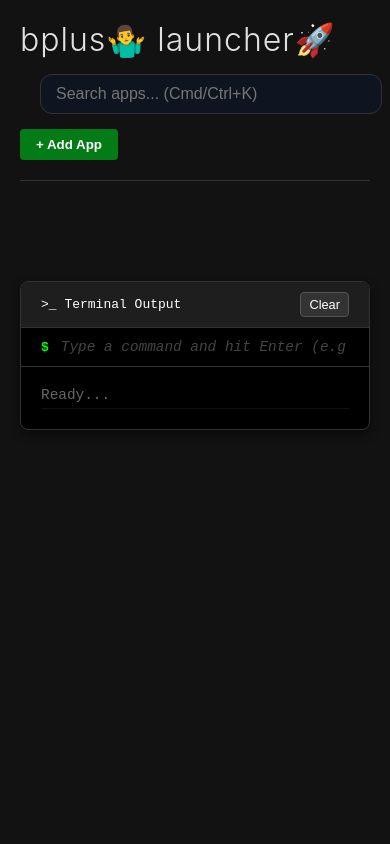
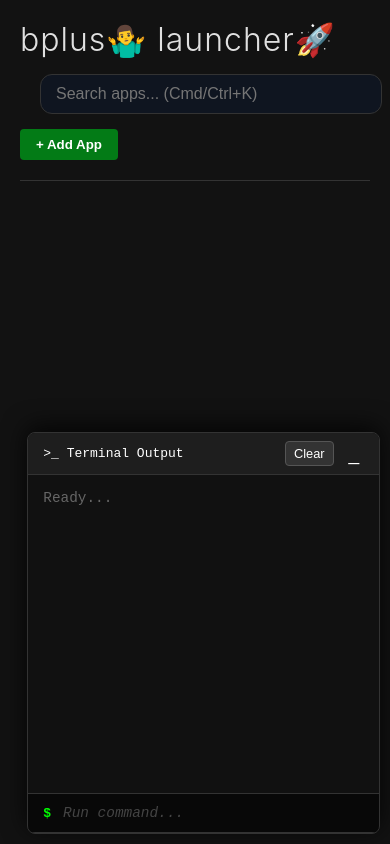
Before and after one commit to mrhappynice/bplus-launcher, a plain HTML site: page static/index.html in a window 390 px wide. Drawn offline with Linux system fonts and the light colour scheme; no server answers.

Commit message:
Add files via upload

```diff
--- a/static/index.html
+++ b/static/index.html
@@ -27,17 +27,28 @@
         </div>
     </div>
 
-    <div class="console-wrapper">
+    <button id="console-toggle" class="btn primary hidden">
+        <span>>_</span> Terminal
+    </button>
+
+    <!-- FLOATING CONSOLE WINDOW -->
+    <div id="console-wrapper" class="console-wrapper">
         <div class="console-header">
             <span>>_ Terminal Output</span>
-            <button id="clear-console" class="btn-small">Clear</button>
+            <div class="window-controls">
+                <button id="clear-console" class="btn-small">Clear</button>
+                <!-- Minimize Button -->
+                <button id="minimize-console" class="btn-minimize" title="Minimize">_</button>
+            </div>
         </div>
-                <div class="console-input-wrapper">
-            <span class="prompt">$</span>
-            <input type="text" id="terminal-input" autocomplete="off" placeholder="Type a command and hit Enter (e.g. ls -la)...">
-        </div>
+
         <div id="console-output" class="console-body">
             <div class="log-entry text-muted">Ready...</div>
+        </div>
+
+        <div class="console-input-wrapper">
+            <span class="prompt">$</span>
+            <input type="text" id="terminal-input" autocomplete="off" placeholder="Run command...">
         </div>
     </div>
 
--- a/static/script.js
+++ b/static/script.js
@@ -14,6 +14,35 @@ let searchQuery = "";
 document.addEventListener('DOMContentLoaded', fetchApps);
 
 // --- Event Listeners ---
+
+const consoleWrapper = document.getElementById('console-wrapper');
+const consoleToggle = document.getElementById('console-toggle');
+const minimizeBtn = document.getElementById('minimize-console');
+
+// Function to toggle visibility
+function toggleConsoleVisibility(show) {
+    if (show) {
+        consoleWrapper.classList.remove('minimized');
+        consoleToggle.classList.add('hidden');
+        // Auto-focus input when opening
+        setTimeout(() => {
+            const termInput = document.getElementById('terminal-input');
+            if(termInput) termInput.focus();
+        }, 300);
+    } else {
+        consoleWrapper.classList.add('minimized');
+        consoleToggle.classList.remove('hidden');
+    }
+}
+
+// Event Listeners
+if (consoleToggle) {
+    consoleToggle.addEventListener('click', () => toggleConsoleVisibility(true));
+}
+
+if (minimizeBtn) {
+    minimizeBtn.addEventListener('click', () => toggleConsoleVisibility(false));
+}
 
 // 1. Search Input
 if (searchInput) {
--- a/static/style.css
+++ b/static/style.css
@@ -160,14 +160,14 @@ h1 {
     margin-top: 20px;
 }
 
-.console-wrapper {
+/* .console-wrapper {
     margin-top: 40px;
     border: 1px solid #333;
     border-radius: var(--radius);
     background-color: #000;
     overflow: hidden;
     box-shadow: 0 4px 10px rgba(0,0,0,0.5);
-}
+} */
 
 .console-header {
     background-color: #1e1e1e;
@@ -316,3 +316,112 @@ header {
     color: #444;
     font-style: italic;
 }
+
+/* Floating Action Button (Visible when terminal is minimized) */
+#console-toggle {
+    position: fixed;
+    bottom: 20px;
+    right: 20px;
+    z-index: 2000;
+    border-radius: 50px;
+    padding: 12px 24px;
+    font-family: monospace;
+    box-shadow: 0 4px 15px rgba(0,255,0, 0.2);
+    display: flex;
+    align-items: center;
+    gap: 8px;
+    transition: transform 0.2s, opacity 0.2s;
+}
+
+#console-toggle:hover {
+    transform: translateY(-2px);
+    box-shadow: 0 6px 20px rgba(0,255,0, 0.4);
+}
+
+/* The Floating Window */
+.console-wrapper {
+    position: fixed;
+    bottom: 20px;
+    right: 20px;
+    width: 600px; /* Fixed width for desktop */
+    max-width: 90vw;
+    height: 400px;
+    z-index: 1999; /* Just below the toggle button if they overlapped, but we swap visibility */
+
+    /* Visuals */
+    background-color: rgba(18, 18, 18, 0.95); /* Slight transparency */
+    backdrop-filter: blur(10px);
+    border: 1px solid #333;
+    border-radius: var(--radius);
+    box-shadow: 0 -5px 25px rgba(0, 0, 0, 0.8);
+
+    /* Layout */
+    display: flex;
+    flex-direction: column;
+    overflow: hidden;
+
+    /* Animation State */
+    transition: transform 0.3s cubic-bezier(0.4, 0.0, 0.2, 1), opacity 0.3s;
+    transform: translateY(0);
+    opacity: 1;
+}
+
+/* Minimized State (Hidden) */
+.console-wrapper.minimized {
+    transform: translateY(20px) scale(0.95);
+    opacity: 0;
+    pointer-events: none; /* Prevent clicking while hidden */
+}
+
+/* Header Adjustments */
+.console-header {
+    background-color: #1e1e1e;
+    padding: 8px 15px;
+    cursor: default;
+    display: flex;
+    justify-content: space-between;
+    align-items: center;
+    border-bottom: 1px solid #333;
+    flex-shrink: 0;
+}
+
+.window-controls {
+    display: flex;
+    gap: 10px;
+}
+
+/* Minimize Button (Dash) */
+.btn-minimize {
+    background: none;
+    border: none;
+    color: #fff;
+    font-size: 1.2rem;
+    line-height: 0.5;
+    cursor: pointer;
+    padding: 0 5px;
+}
+.btn-minimize:hover { color: var(--primary); }
+
+/* Body expands to fill remaining height */
+.console-body {
+    flex-grow: 1;
+    padding: 15px;
+    overflow-y: auto;
+    border-bottom: 1px solid #333; /* Separator for input */
+}
+
+/* Input area pinned to bottom */
+.console-input-wrapper {
+    background-color: rgba(0,0,0,0.5);
+    padding: 10px 15px;
+    flex-shrink: 0;
+}
+
+/* Responsive: Full width on mobile */
+@media (max-width: 650px) {
+    .console-wrapper {
+        width: 95vw;
+        right: 2.5vw;
+        bottom: 10px;
+    }
+}
```
